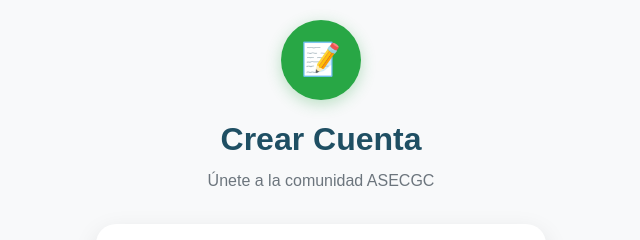
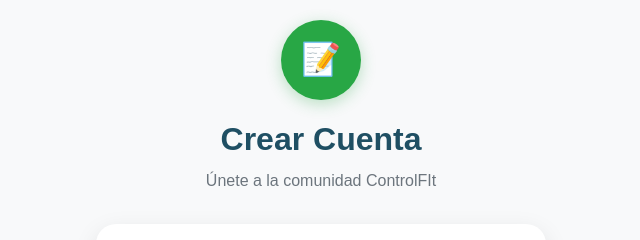
Before and after one commit to ArturoReyesPaniagua/ProyectoTerminal, a React (Create React App) app: page / in a window 1280 px wide. Both pictures are taken after a click on the button "📝 Crear Cuenta". Shown: the top 240 px of the page, without its empty margins (319-959 px from the left). Built offline with nearby package versions, Linux system fonts and the light colour scheme; no server answers.

Commit message:
Se me olvido guardar  los cambios en SingIn  por lo que actualizo

```diff
--- a/src/Componentes/InicioDeSesion/SignIn.jsx
+++ b/src/Componentes/InicioDeSesion/SignIn.jsx
@@ -157,7 +157,7 @@
           color: "#6c757d",
           fontSize: "1rem"
         }}>
-          Únete a la comunidad ASECGC
+          Únete a la comunidad ControlFIt
         </p>
       </div>
 
@@ -500,7 +500,7 @@
         }}>
           🔒 Al crear una cuenta, aceptas que tu información será protegida con tecnología Firebase de Google.
           <br />
-          💪 ¡Prepárate para transformar tu entrenamiento con ASECGC!
+          💪 ¡Prepárate para transformar tu entrenamiento con ControlFIt!
         </div>
       </div>
     </div>
```
